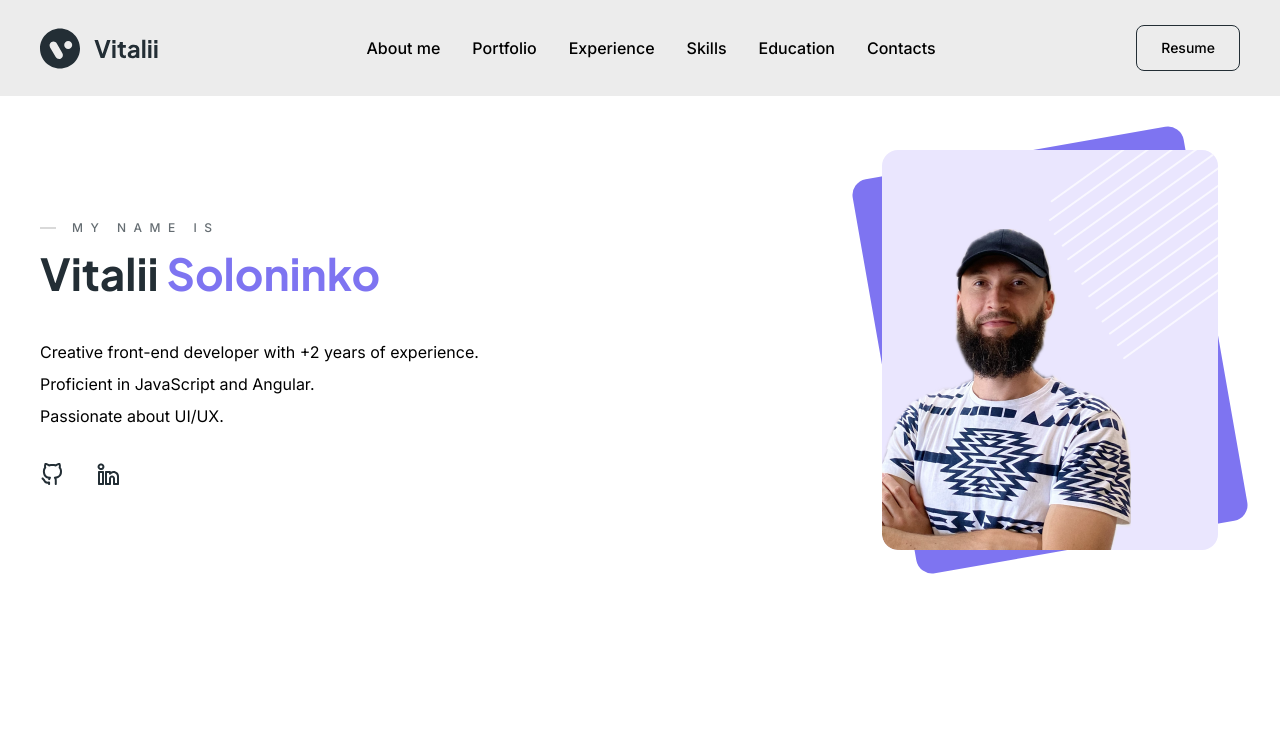
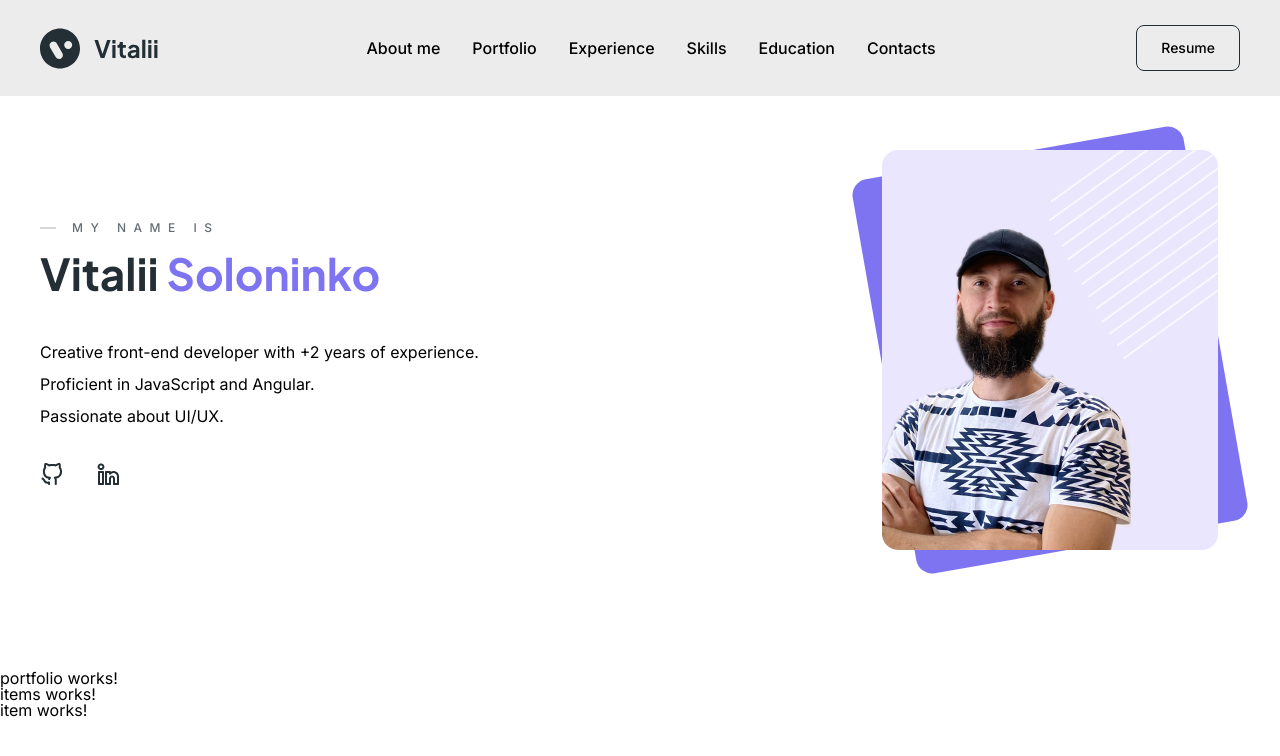
Before and after one commit to VitaliiSoloninko/angular-vitalii-portfolio, an Angular app: page / in a window 1280 px wide. Shown: the top 756 px of the page. Built offline with nearby package versions, Linux system fonts and the light colour scheme.

Commit message:
3.1	Section Portfolio. New components portfolio, items, item

```diff
--- a/src/app/app.component.html
+++ b/src/app/app.component.html
@@ -1,2 +1,3 @@
 <app-header></app-header>
 <app-main></app-main>
+<app-portfolio></app-portfolio>
--- a/src/app/app.component.ts
+++ b/src/app/app.component.ts
@@ -2,11 +2,12 @@ import { Component } from '@angular/core';
 import { RouterOutlet } from '@angular/router';
 import { HeaderComponent } from './header/header.component';
 import { MainComponent } from './sections/main/main.component';
+import { PortfolioComponent } from './sections/portfolio/portfolio.component';
 
 @Component({
   selector: 'app-root',
   standalone: true,
-  imports: [RouterOutlet, HeaderComponent, MainComponent],
+  imports: [RouterOutlet, HeaderComponent, MainComponent, PortfolioComponent],
   templateUrl: './app.component.html',
   styleUrl: './app.component.scss',
 })
--- /dev/null
+++ b/src/app/sections/portfolio/items/item/item.component.html
@@ -0,0 +1 @@
+<p>item works!</p>
--- /dev/null
+++ b/src/app/sections/portfolio/items/items.component.html
@@ -0,0 +1,2 @@
+<p>items works!</p>
+<app-item></app-item>
--- /dev/null
+++ b/src/app/sections/portfolio/portfolio.component.html
@@ -0,0 +1,2 @@
+<p>portfolio works!</p>
+<app-items></app-items>
```
Also changed, not shown: src/app/sections/portfolio/items/item/item.component.ts (added, +12 -0 lines), src/app/sections/portfolio/items/items.component.ts (added, +11 -0 lines), src/app/sections/portfolio/portfolio.component.ts (added, +11 -0 lines), src/app/sections/portfolio/items/item/item.component.scss (added), src/app/sections/portfolio/items/items.component.scss (added), src/app/sections/portfolio/portfolio.component.scss (added).
